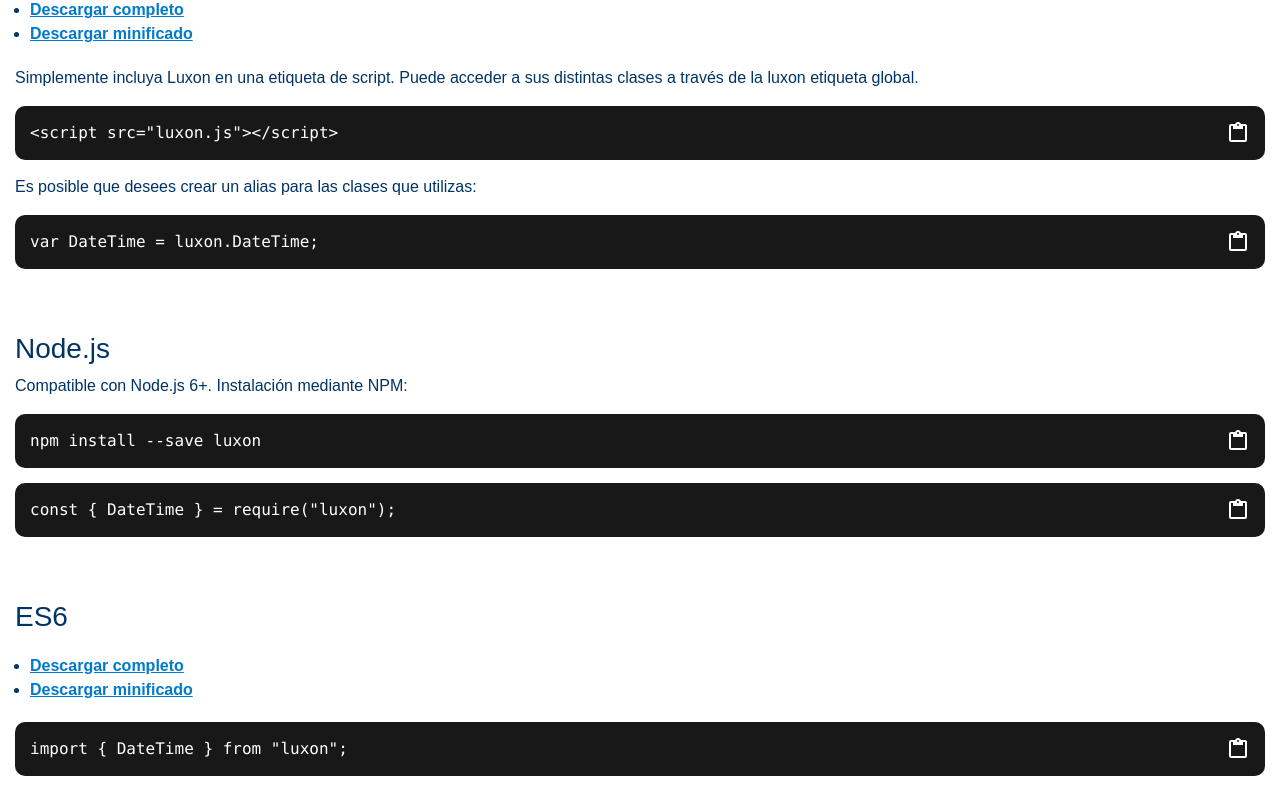
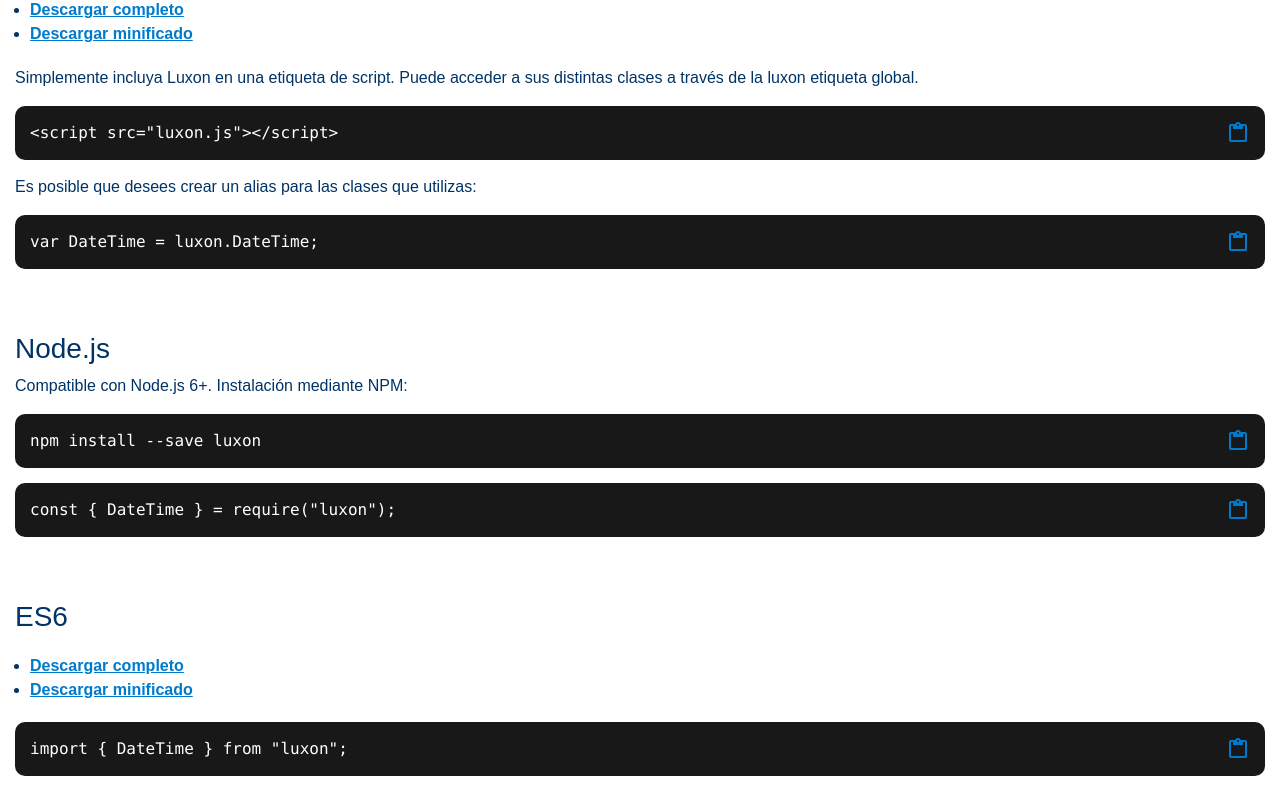
Before and after one commit to michaelsalgadop/Libreria-Luxon, a website: page index.html in a window 1280 px wide. Shown: the part 1060-1860 px from the top of the page. Drawn offline with nearby package versions, Linux system fonts and the light colour scheme.

Commit message:
Destacar iconos de copy de los códigos

```diff
--- a/css/styles.css
+++ b/css/styles.css
@@ -115,6 +115,7 @@
 .codigo .copy {
   text-align: center;
   cursor: pointer;
+  color: var(--color-links-descarga);
 }
 .comentario-codigo,
 .documentacion,
```
